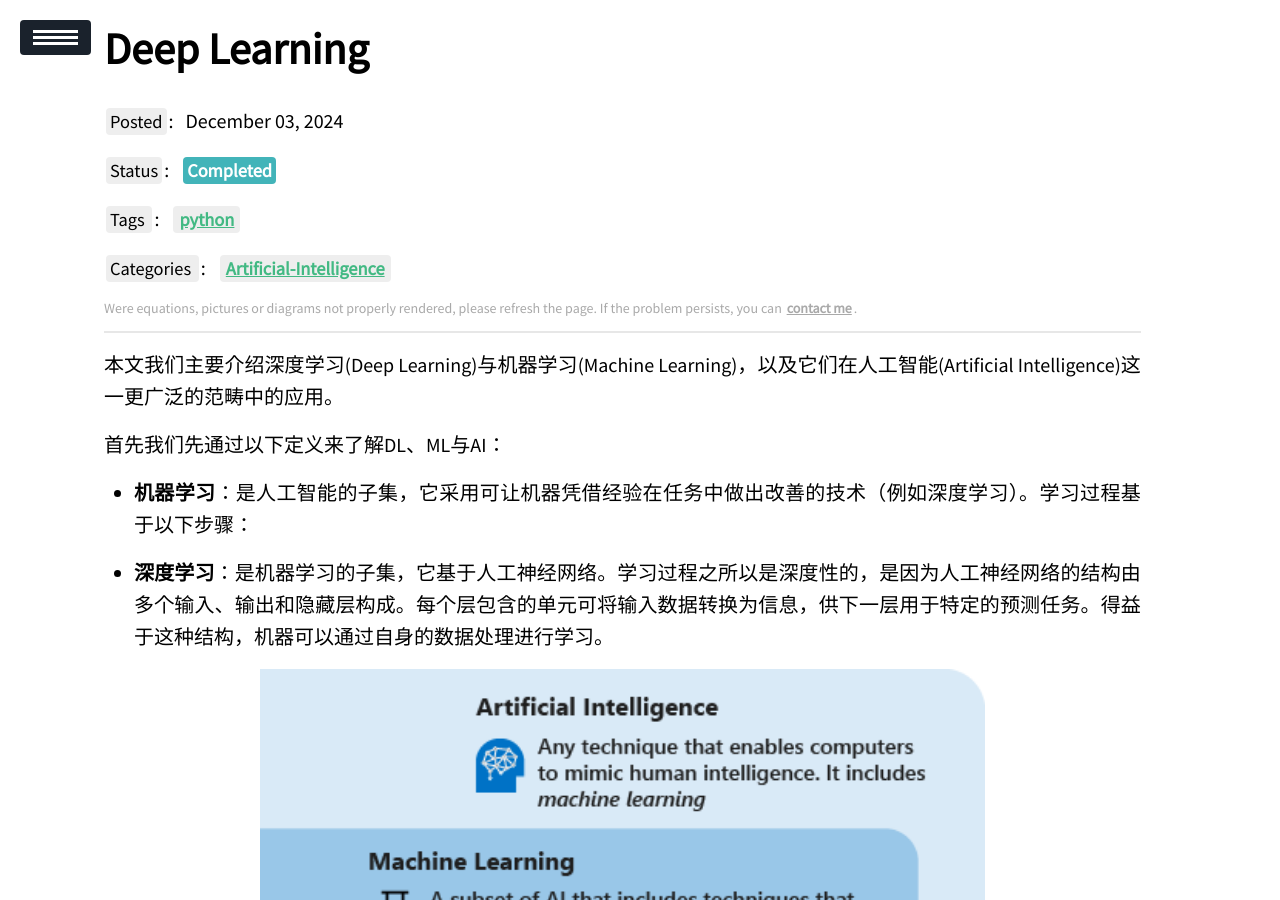
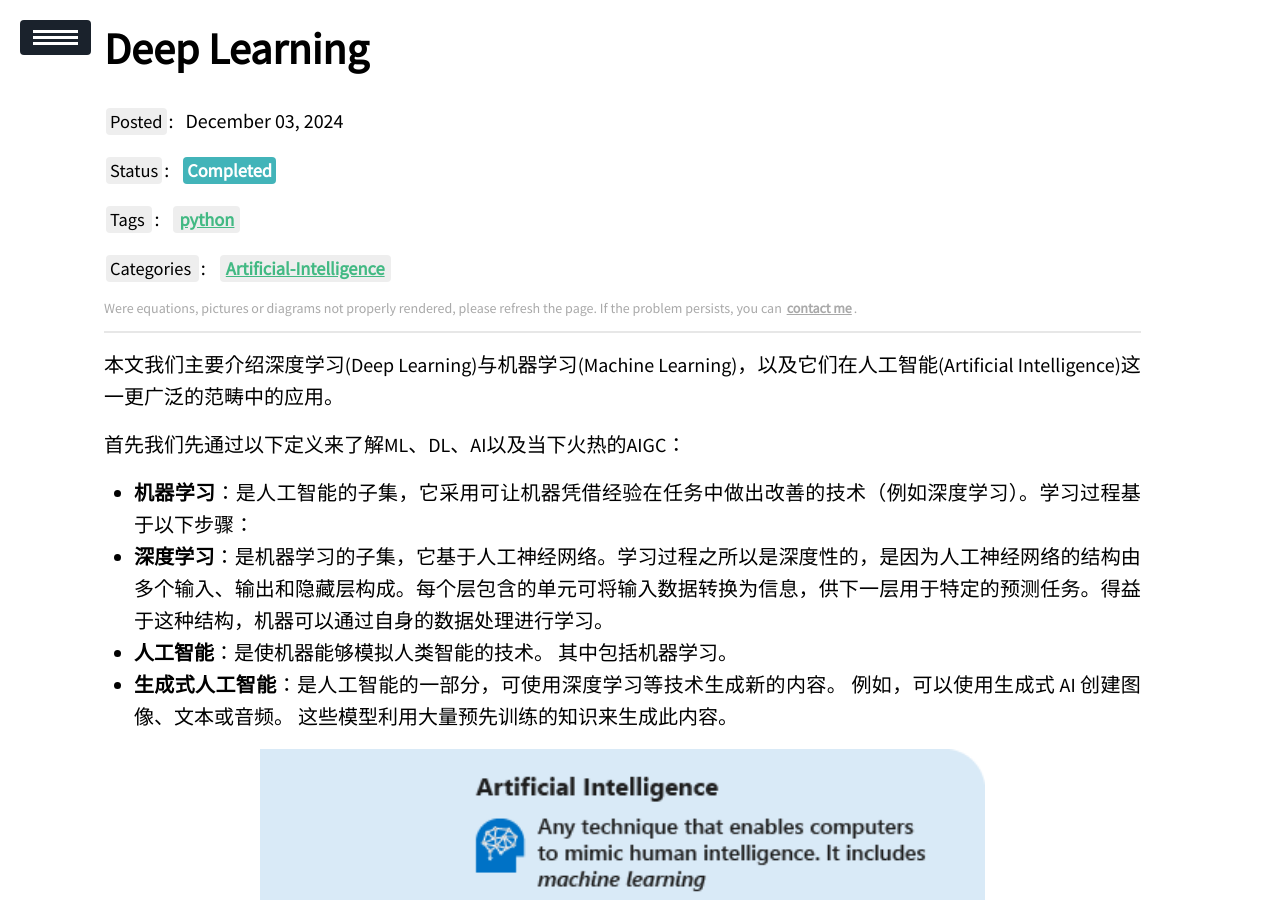
Before and after one commit to ssskz/ssskz.github.io, a Jekyll site: the page built from _posts/2024-12-3-Deep-Learning.md, in a window 1280 px wide and 900 px high. Built offline with Jekyll 4.4.1, drawn with Linux system fonts in a browser that asks for light colours; our own code applies the rules of GitHub Pages for plain Markdown files; a script that is not in the unit is left out.

Commit message:
1
Signed-off-by: ssskz <12497590+ssskz@user.noreply.gitee.com>

```diff
--- a/_posts/2024-12-3-Deep-Learning.md
+++ b/_posts/2024-12-3-Deep-Learning.md
@@ -8,14 +8,13 @@ tags: python
 categories: Artificial-Intelligence
 description: Deep learning, or representation learning, is a branch or subfield of machine learning.
 ---
-
 本文我们主要介绍深度学习(Deep Learning)与机器学习(Machine Learning)，以及它们在人工智能(Artificial Intelligence)这一更广泛的范畴中的应用。
 
-首先我们先通过以下定义来了解DL、ML与AI：
+首先我们先通过以下定义来了解ML、DL、AI以及当下火热的AIGC：
 
 - **机器学习**：是人工智能的子集，它采用可让机器凭借经验在任务中做出改善的技术（例如深度学习）。学习过程基于以下步骤：
-
 - **深度学习**：是机器学习的子集，它基于人工神经网络。学习过程之所以是深度性的，是因为人工神经网络的结构由多个输入、输出和隐藏层构成。每个层包含的单元可将输入数据转换为信息，供下一层用于特定的预测任务。得益于这种结构，机器可以通过自身的数据处理进行学习。
-
+- **人工智能**：是使机器能够模拟人类智能的技术。 其中包括机器学习。
+- **生成式人工智能**：是人工智能的一部分，可使用深度学习等技术生成新的内容。 例如，可以使用生成式 AI 创建图像、文本或音频。 这些模型利用大量预先训练的知识来生成此内容。
 
 <img src="https://ssskz.github.io/materials/DL/DL_ML.png" width="70%">
```
